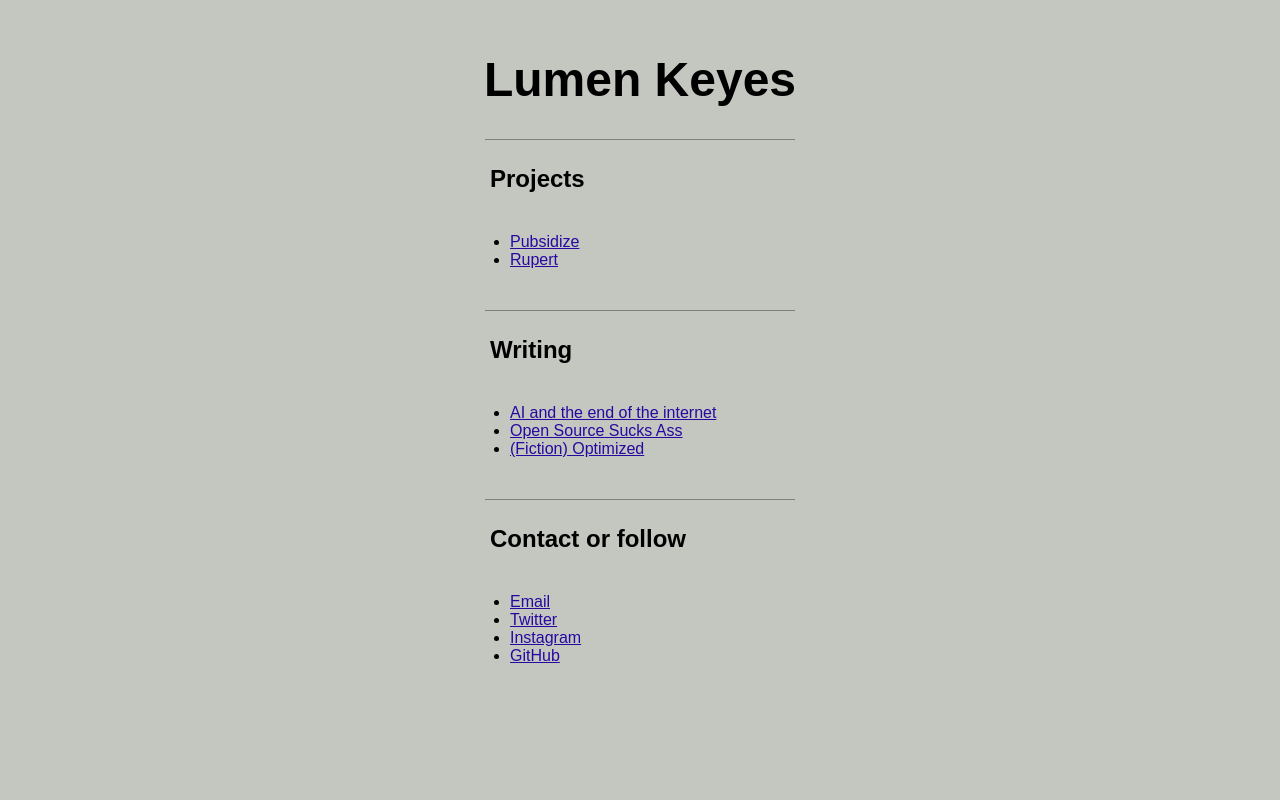
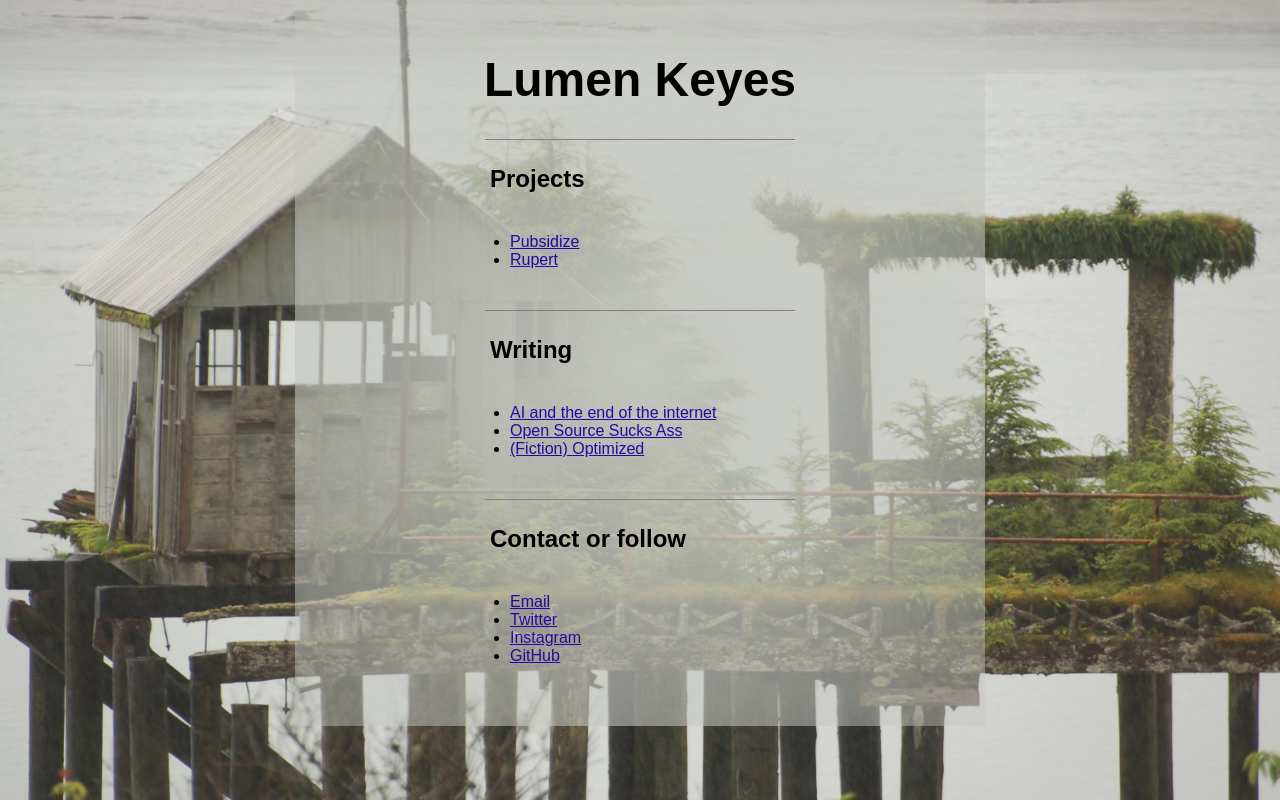
Before and after one commit to lumenkeyes/lumenkeyes, a PHP site: page / in a window 1280 px wide. Run offline with PHP 8.4, Linux system fonts and the light colour scheme.

Commit message:
when ur tired af

```diff
--- a/default.css
+++ b/default.css
@@ -12,6 +12,7 @@ body {
 	overflow-y: visible;
 	background-size: cover;
 	background-repeat: no-repeat;
+	background-image: url('OVERGROWN.avif');
 }
 html {
 	overflow-x: hidden;
```
